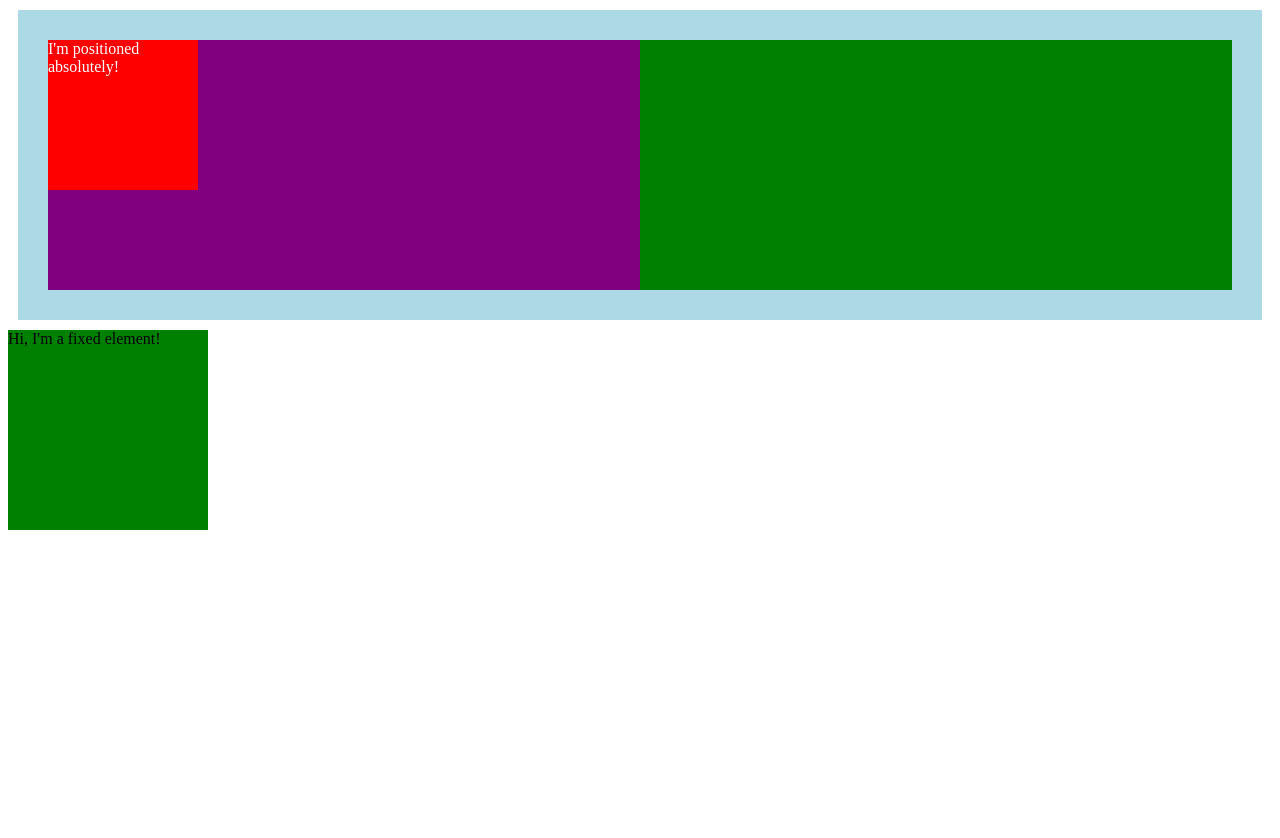
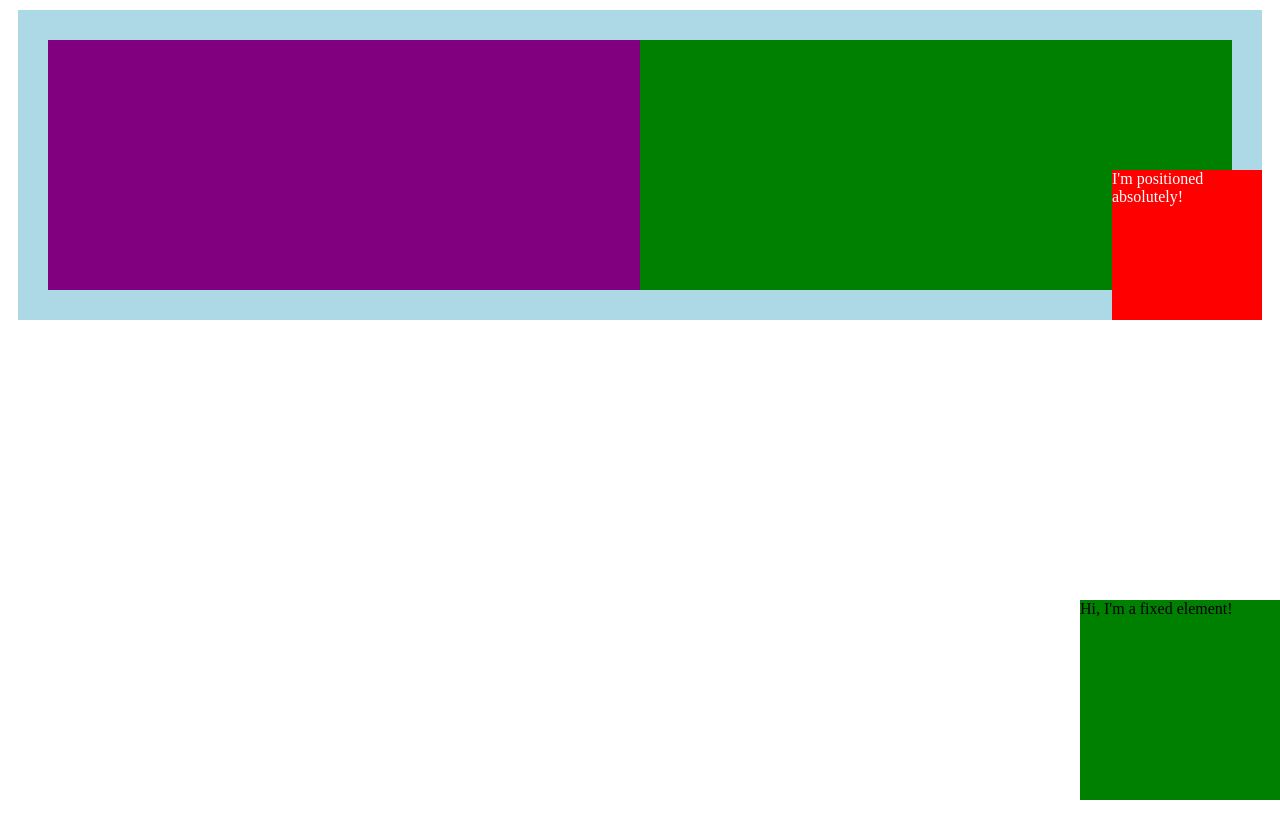
Before and after one commit to vroman1/17.3-activities, a plain HTML site: page 02_Positioning_Relative_Absolute/unsolved/index.html in a window 1280 px wide. Shown: the top 838 px of the page. Drawn offline with Linux system fonts and the light colour scheme.

Commit message:
Added css positioning

```diff
--- a/02_Positioning_Relative_Absolute/unsolved/css/index.css
+++ b/02_Positioning_Relative_Absolute/unsolved/css/index.css
@@ -15,17 +15,22 @@ body {
   padding: 30px;
   margin: 10px;
   display: flex;
+  position: relative;
 }
 .absolute {
   height: 150px;
   width: 150px;
   background-color: red;
   color: white;
-
+  position: absolute;
+  bottom:0;
+  right:0;
 }
 .fixed {
   height: 200px;
   width: 200px;
   background-color: green;
-
+  position: fixed;
+  bottom: 0;
+  right: 0;
 }
```
